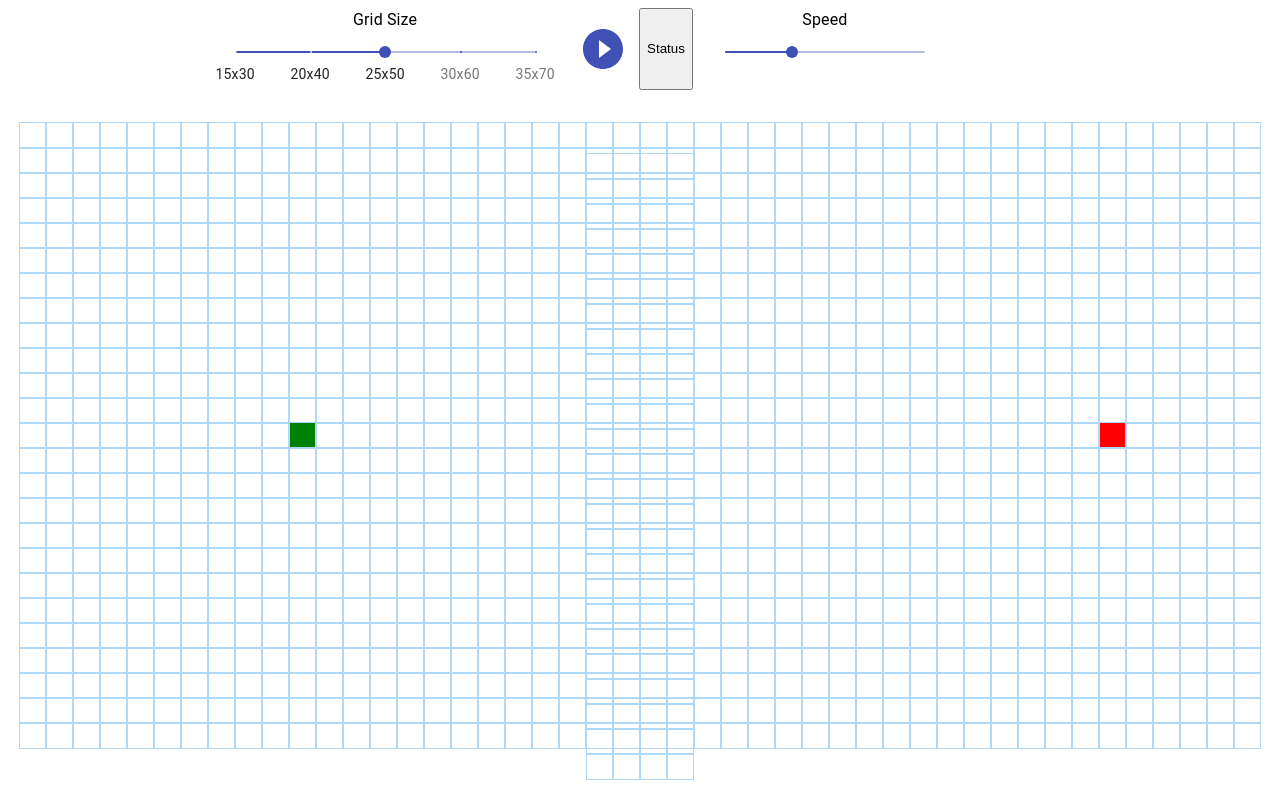
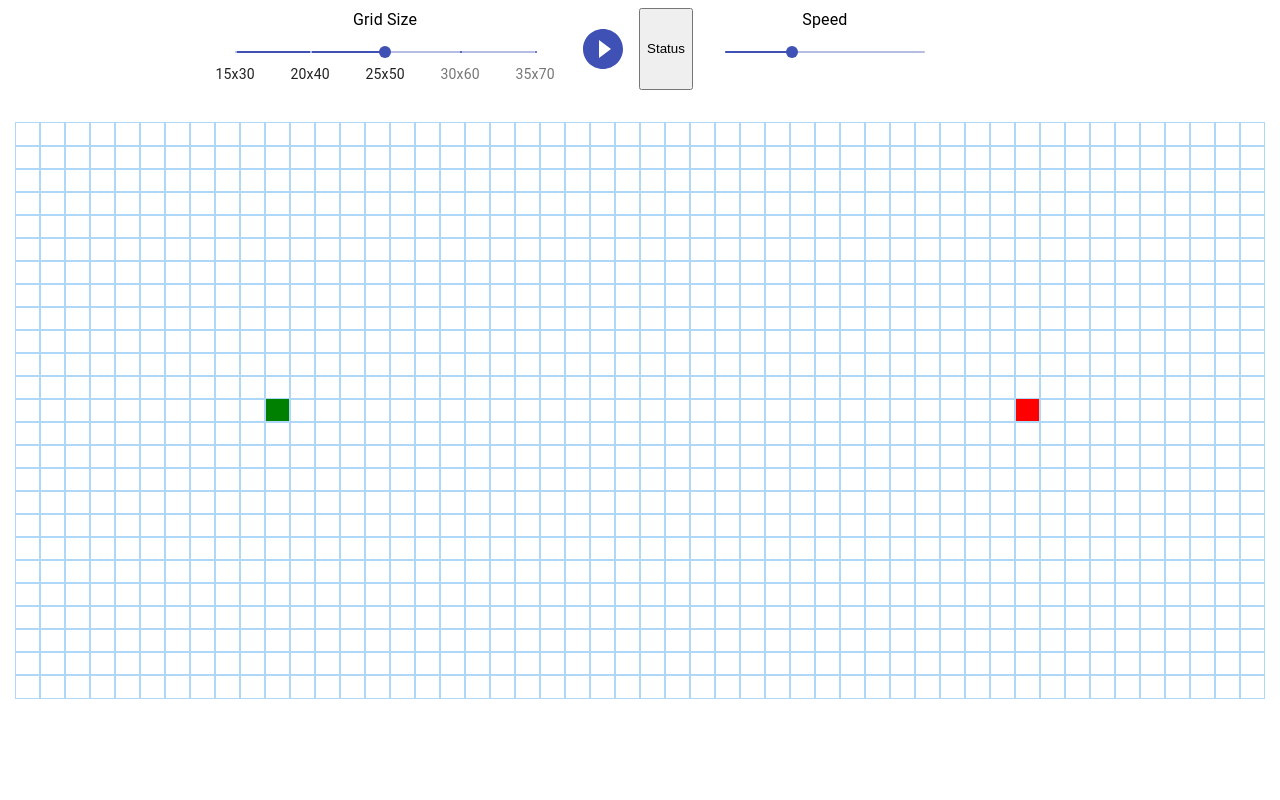
Before and after one commit to guynoga47/Pathfinding-Visualizer, a React (Create React App) app: page / in a window 1280 px wide. Built offline with nearby package versions, Linux system fonts and the light colour scheme.

Commit message:
changed node and row height attribute so the 35x70 grid will fit perfectly (changing from outline to border in node made every grid size appear a little bigger then before)

```diff
--- a/src/PathfindingVisualizer/Components/Node/Node.css
+++ b/src/PathfindingVisualizer/Components/Node/Node.css
@@ -1,6 +1,6 @@
 .node {
-  width: 25px;
-  height: 25px;
+  width: 23px;
+  height: 23px;
   border: 1px solid rgb(175, 216, 248);
   display: inline-block;
 }
--- a/src/PathfindingVisualizer/PathfindingVisualizer.css
+++ b/src/PathfindingVisualizer/PathfindingVisualizer.css
@@ -6,5 +6,5 @@
 }
 
 .row {
-    height: 25px;
+    height: 23px;
 }
```
Also changed, not shown: 1 other file (tests, documents, lock files or other folders).
